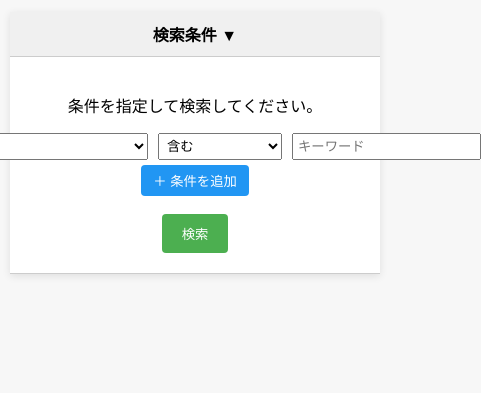
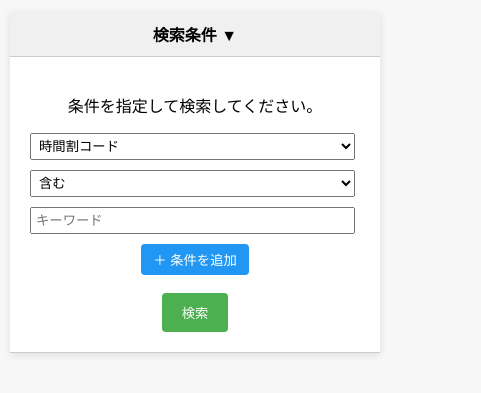
Before and after one commit to kirehash-p/ut-syllabus, a plain HTML site: page index.html in a window 390 px wide. Shown: the part 161-554 px from the top of the page, 481 px wide, since content can reach past the window. Drawn offline with Linux system fonts and the light colour scheme.

Commit message:
モバイル画面で検索欄の表示が崩れる問題を解決

```diff
--- a/index.css
+++ b/index.css
@@ -210,4 +210,12 @@ input[type="button"]:hover {
   .group-row {
     display: block;
   }
+  .filter-row {
+    flex-wrap: wrap;
+  }
+  .filter-row select,
+  .filter-row input {
+    width: 100%;
+    margin-bottom: 5px;
+  }
 }
```
